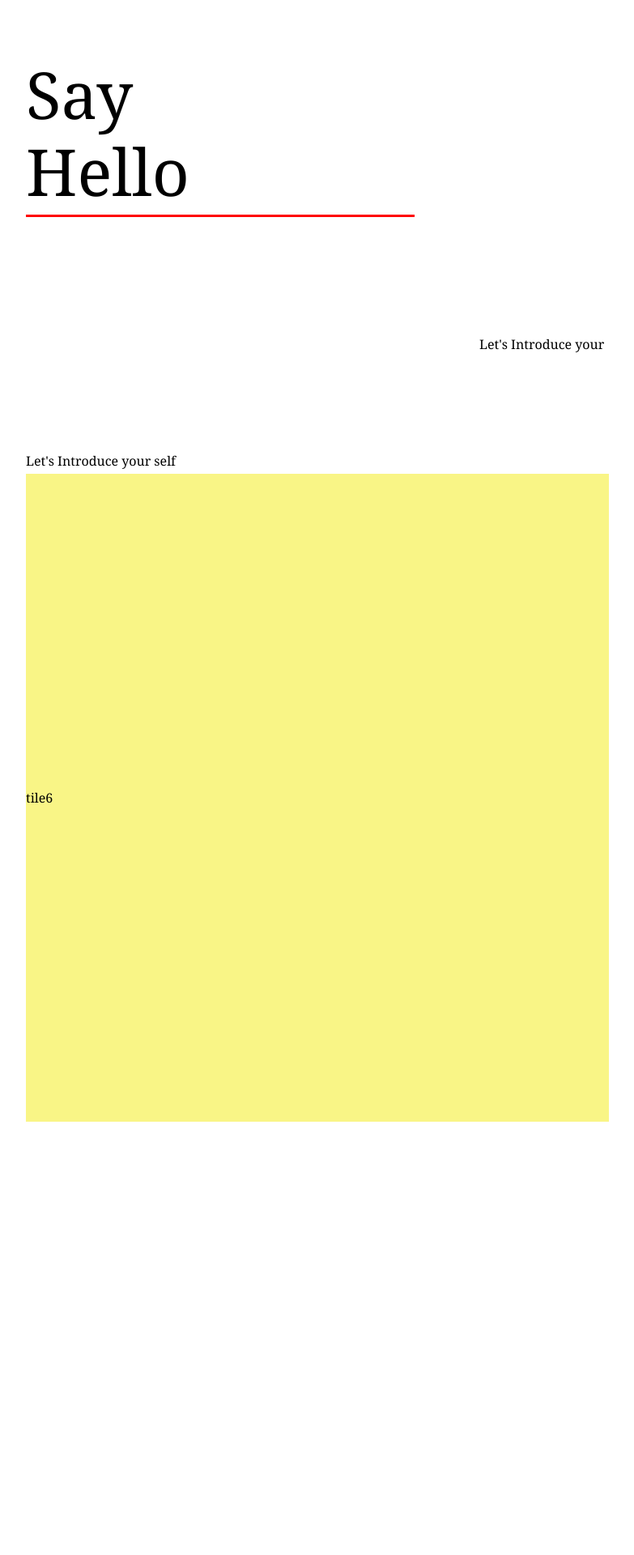
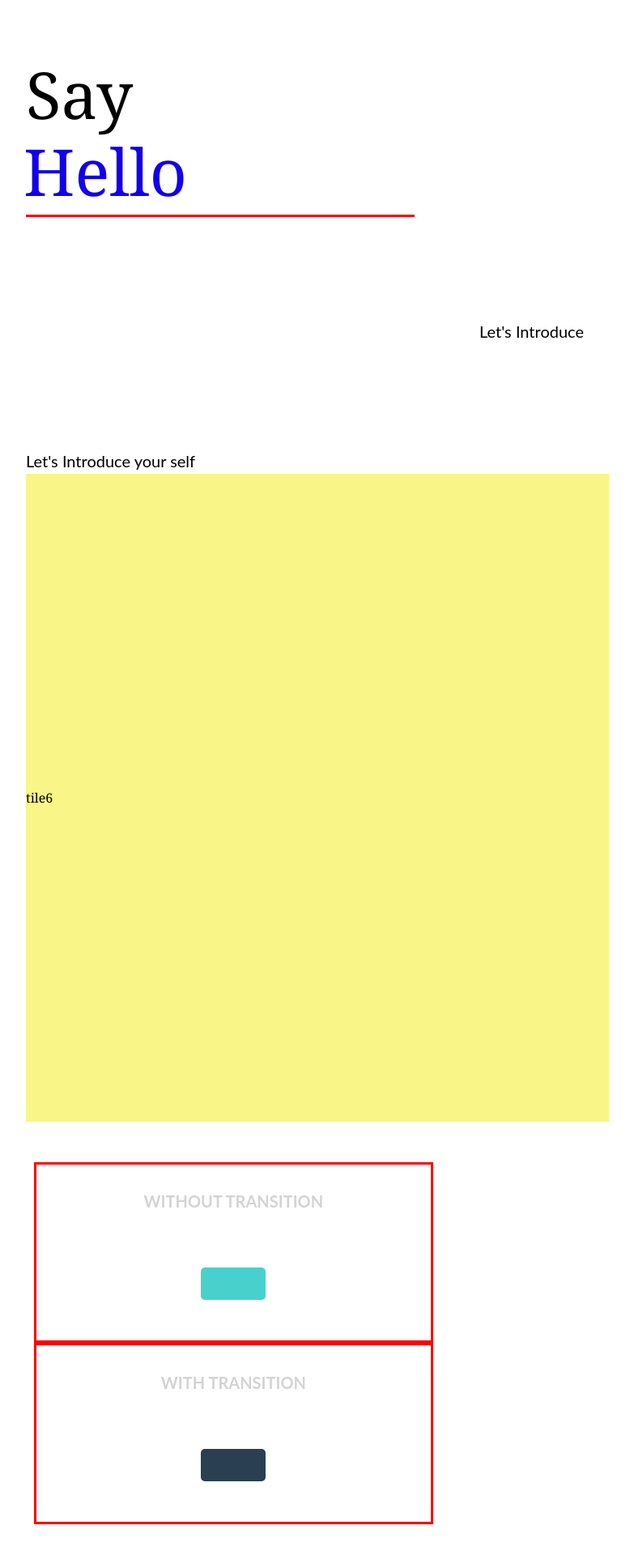
Before and after one commit to t0dd-kr/Intro, a Vue app in the folder frontend/: page /young in a window 1280 px wide. Shown: the part 212-2132 px from the top of the page at 81% size, without its empty margins (248-1031 px from the left). Before the commit the page ends 1677 px from the top, so only its background shows below. Built offline with nearby package versions, Linux system fonts and the light colour scheme.

Commit message:
Young.vue css animation test

```diff
--- a/frontend/src/components/Young.vue
+++ b/frontend/src/components/Young.vue
@@ -11,10 +11,8 @@
     <div class="tile3">
     </div>
     <div class="tile4">
-      <p>
       Let's Introduce your self
-      </p>
-      <p>Let's2</p>
+      Let's2
       Let's3
     </div>
     <div class="tile5">
@@ -22,6 +20,21 @@
     </div>
     <div class="tile6">
       tile6
+    </div>
+    <div class="wrap">
+      <div class="container">
+        <h1>Without transition</h1>
+        <div class="box1 box">
+
+        </div>
+      </div>
+      <div class="container">
+        <h1>With transition</h1>
+        <div class="box2 box">
+
+        </div>
+
+      </div>
     </div>
   </div>
 </template>
@@ -73,9 +86,14 @@ export default {
     font-size: 5rem;
     height: 20rem;
     line-height: 35rem;
+    animation-duration: 3s;
+    animation-name: slidein;
   }
   .tile2_1{
     font-size: 5rem;
+    animation-duration: 3s;
+    animation-name: slidein2;
+    animation-iteration-count: infinite;
   }
   .tile3 {
     height: 1rem;
@@ -86,10 +104,15 @@ export default {
   .tile4{
     height: 10rem;
     line-height: 18rem;
+    font-family: lato;
+    font-size: 20px;
   }
   .tile5{
+    transition: all 3s;
     height: 10rem;
     line-height: 18rem;
+    font-family: lato;
+    font-size: 20px;
   }
   .tile6{
     height: 50rem;
@@ -127,4 +150,78 @@ export default {
       margin-right: auto;
     }
   }
+
+  .wrap {
+    margin: 50px;
+  }
+
+  .container {
+    display: inline-block;
+    width: 100%;
+    border-color: red;
+    border-style: solid;
+  }
+
+  h1 {
+    color: lightgray;
+    font-family: lato;
+    font-size: 20px;
+    font-weight: 2000;
+    padding: 20px;
+    text-align: center;
+    text-transform: uppercase;
+  }
+
+  .box {
+    border-radius: 5px;
+    height: 40px;
+    margin: 50px auto;
+    width: 80px;
+  }
+  .wrap:hover .box {
+    transform: scale(2);
+  }
+
+  .box1 {
+    background: mediumturquoise;
+  }
+
+  .box2 {
+    background: #2b3f53;
+    transition: all 1s;
+  }
+
+  /* p */
+  p {
+  animation-duration: 3s;
+  animation-name: slidein;
+  }
+
+@keyframes slidein {
+  from {
+    margin-left: 100%;
+    width: 300%;
+    color: red;
+  }
+
+  to {
+    margin-left: 2.5rem;
+    width: 100%;
+    color: blue;
+  }
+}
+@keyframes slidein2{
+  from {
+    margin-left: 0;
+    width: 300%;
+    color: red;
+  }
+
+  to {
+    margin-left: 2.5rem;
+    width: 100%;
+    color: blue;
+  }
+}
+
 </style>
--- a/frontend/src/components/Young2.vue
+++ b/frontend/src/components/Young2.vue
@@ -17,7 +17,6 @@
     <div class="tile4">
       tile4
     </div>
-    <div class="w3-container w3-center w3-animate-bottom">testeste</div>
   </div>
 </template>
 
```
